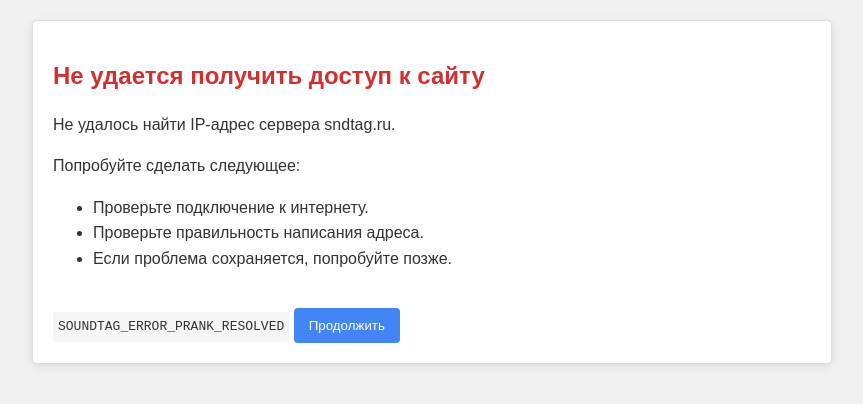
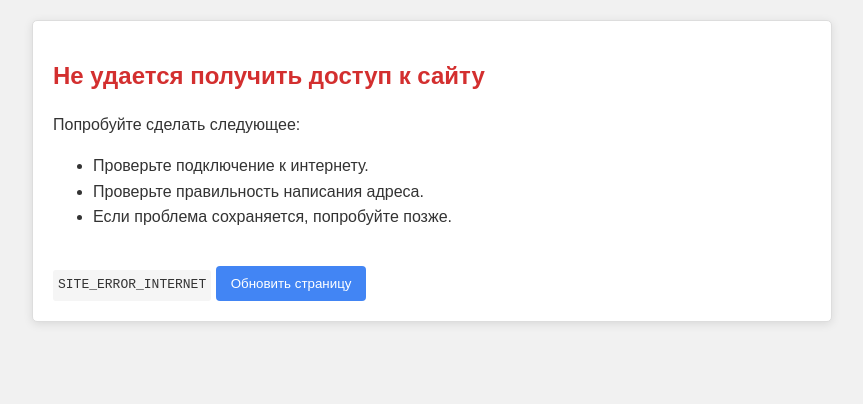
Before and after one commit to artkkurs890/SoundBest, a plain HTML site: page index.html in a window 1280 px wide. Shown: the whole page, without its empty margins (208-1071 px from the left). Drawn offline with Linux system fonts and the light colour scheme.

Commit message:
index.html

```diff
--- a/index.html
+++ b/index.html
@@ -48,7 +48,6 @@
 <body>
     <div class="error-container">
         <h1>Не удается получить доступ к сайту</h1>
-        <p>Не удалось найти IP-адрес сервера sndtag.ru.</p>
 
         <p>Попробуйте сделать следующее:</p>
         <ul>
@@ -57,9 +56,9 @@
             <li>Если проблема сохраняется, попробуйте позже.</li>
         </ul>
 
-        <div class="error-code">SOUNDTAG_ERROR_PRANK_RESOLVED</div>
+        <div class="error-code">SITE_ERROR_INTERNET</div>
 
-        <button id="continueBtn">Продолжить</button>
+        <button id="continueBtn">Обновить страницу</button>
     </div>
 
     <audio id="sound" loop src="goofy-ahh-car-horn-sound-effect.mp3"></audio>
@@ -68,17 +67,12 @@
         document.getElementById("continueBtn").addEventListener("click", function() {
             this.style.display = "none";
             document.querySelector(".error-container h1").textContent = "ПОДКЛЮЧЕНИЕ ВОССТАНОВЛЕНО";
-            document.querySelector(".error-container p").textContent = "Звуковая проверка системы...";
-
-            // Включаем громкий звук
             const audio = document.getElementById("sound");
             audio.volume = 1.0;
             audio.play();
-
-            // Меняем текст через несколько секунд
             setTimeout(() => {
                 document.querySelector(".error-container p").innerHTML =
-                    "Звук нельзя отключить!<br>Закройте вкладку, чтобы остановить.";
+                    "Соединение успешно подключено!";
             }, 2000);
         });
     </script>
```
